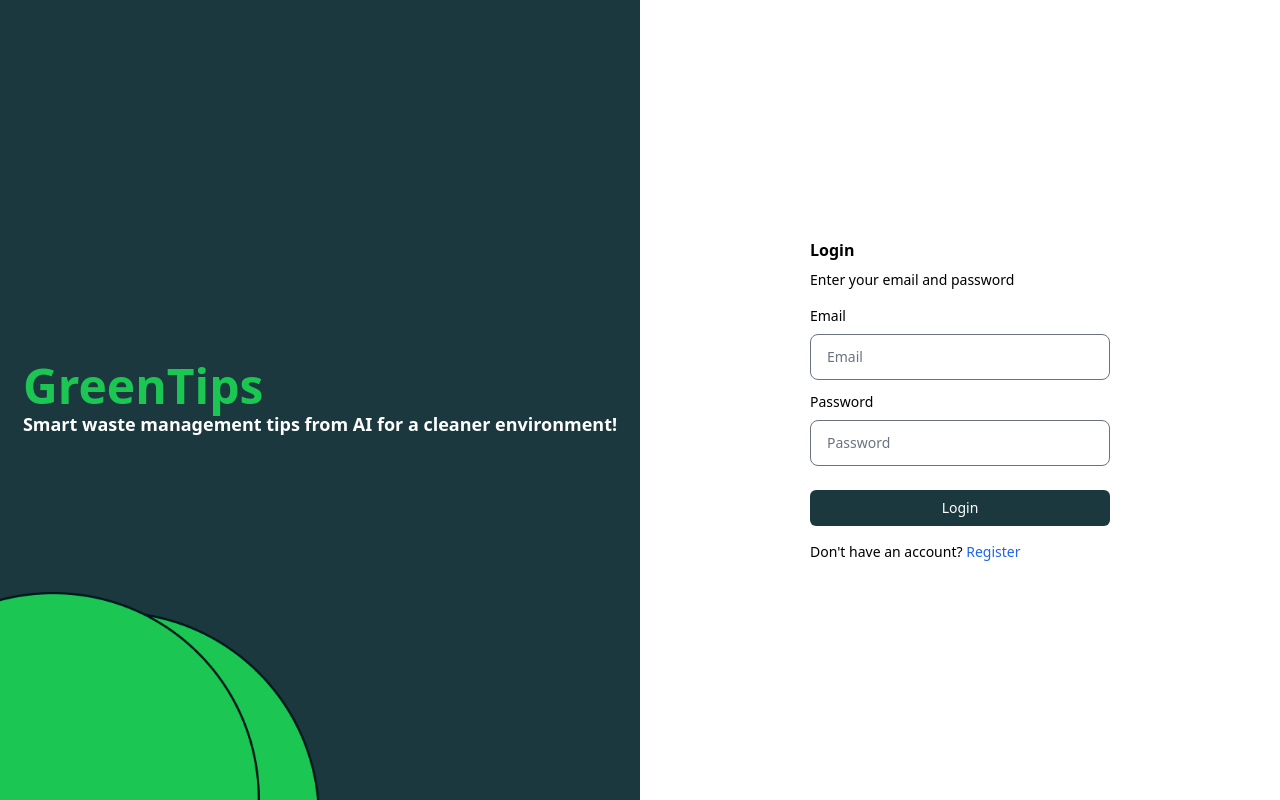
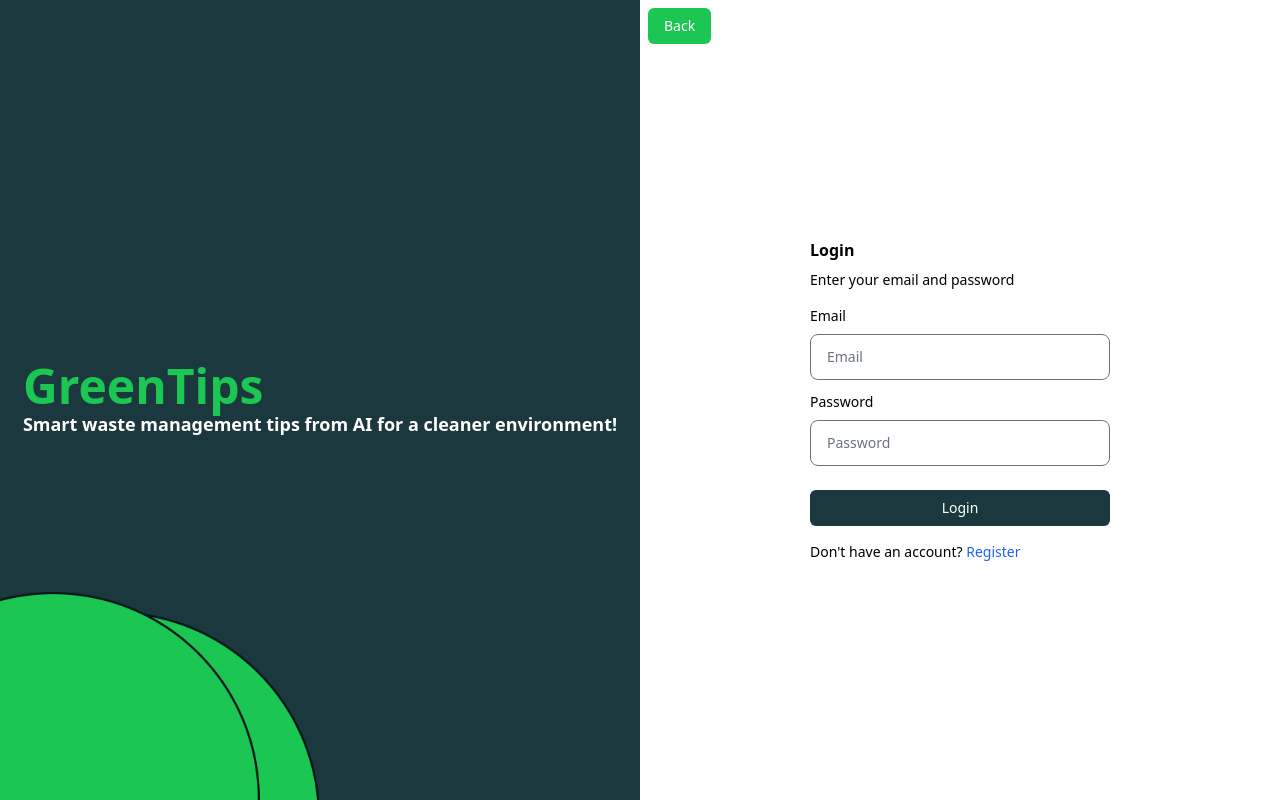
Before and after one commit to AndiMahardika/GreenTips, a React (Vite) app: page /login in a window 1280 px wide. Built offline with nearby package versions, Linux system fonts and the light colour scheme.

Commit message:
fix: bug stuck login-page

```diff
--- a/src/features/authentication/components/auth.layout.jsx
+++ b/src/features/authentication/components/auth.layout.jsx
@@ -1,4 +1,6 @@
+import { Link } from 'react-router-dom';
 import backgroundImage from '../../../assets/bg_login.png';
+import Button from '../../../components/Button.jsx';
 
 export const AuthLayout = ({ children }) => {
   return (
@@ -12,7 +14,12 @@ export const AuthLayout = ({ children }) => {
             </div>
             <img src={backgroundImage} alt="background" className="absolute bottom-0 left-0 w-80" />
           </section>
-          <section className="flex items-center justify-center">{children}</section>
+          <section className="flex items-center justify-center relative">
+            <Link to="/" className="absolute top-2 left-2">
+              <Button variant="success">Back</Button>
+            </Link>
+            {children}
+          </section>
       </main>
   );
 };
--- a/src/features/authentication/hooks/useLogin.jsx
+++ b/src/features/authentication/hooks/useLogin.jsx
@@ -51,7 +51,6 @@ export default function useLogin() {
 
     const token = `token-${data.id}`;
     localStorage.setItem("token", token);
-    localStorage.setItem("user", JSON.stringify(data));
     setUser(data);
 
     navigate("/prompt");
--- a/src/features/authentication/hooks/useLogout.jsx
+++ b/src/features/authentication/hooks/useLogout.jsx
@@ -8,7 +8,6 @@ export default function useLogout() {
   function handleLogout() {
     clearUser();
     localStorage.removeItem("token");
-    localStorage.removeItem("user");
     navigate("/");
   }
 
--- a/src/middleware/privateRouter.jsx
+++ b/src/middleware/privateRouter.jsx
@@ -2,9 +2,8 @@ import { Navigate, Outlet } from 'react-router-dom';
 
 export default function Protected() {
   const token = localStorage.getItem("token");
-  const user = JSON.parse(localStorage.getItem("user"));
 
-  if(token && user) {
+  if(token) {
     return <Outlet />
   }
 
--- a/src/store/userStore.js
+++ b/src/store/userStore.js
@@ -1,14 +1,12 @@
 import { create } from "zustand";
 
 const useUser = create((set) => ({
-  user: JSON.parse(localStorage.getItem("user")) || null,
+  user: null,
   setUser: (user) => {
     set({ user });
-    localStorage.setItem("user", JSON.stringify(user));
   },
   clearUser: () => {
     set({ user: null });
-    localStorage.removeItem("user");
   },
 }));
 
```
